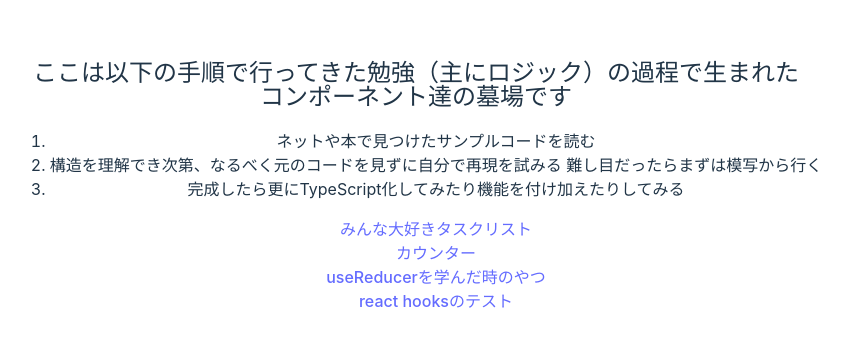
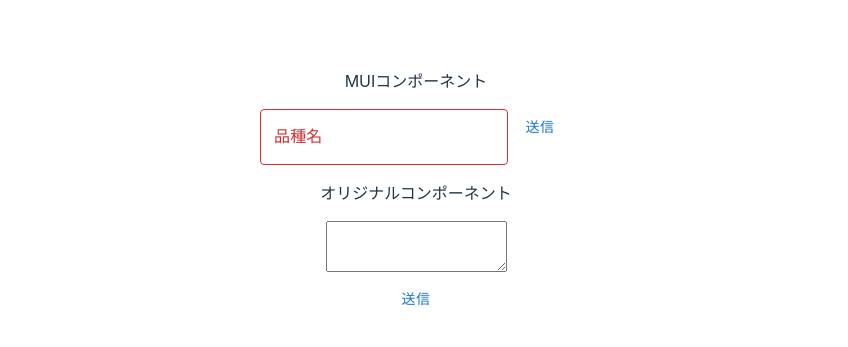
Before and after one commit to hamhamburger/typescript-training, a React (Vite) app: page /form_with_original_component in a window 1280 px wide. Shown: the part 215-562 px from the top of the page, without its empty margins (224-1072 px from the left). Built offline with nearby package versions, Linux system fonts and the light colour scheme.

Commit message:
rhf完全に理解した()

```diff
--- a/src/App.tsx
+++ b/src/App.tsx
@@ -18,7 +18,8 @@
         <Route path="/counter" element={<Counter />} />
         <Route path="/notification" element={<NotificationUseReducerPage />} />
         <Route path="/form" element={<FormPage />} />
-        <Route path="/form_component" element={<FormWithOriginalComponentPage />} />
+        <Route path="/form_component" element={<FormPage />} />
+        <Route path="/form_with_original_component" element={<FormWithOriginalComponentPage />} />
       </Routes>
     </BrowserRouter>
   );
--- /dev/null
+++ b/src/components/reactHooksWithOriginalComponent/FormWithOriginalComponent.tsx
@@ -0,0 +1,44 @@
+import IndependentFieldContainer from "./IndependentFieldContainer"
+import {SubmitHandler, UnpackNestedValue, useForm} from "react-hook-form";
+import { Button } from "@mui/material";
+
+
+type FormInput = {
+  name: string  // TextField用
+}
+
+
+const FormWithOriginalComponent = ():JSX.Element => {
+   const { control, handleSubmit, getValues } = useForm<FormInput>()
+
+  const printWithData = (data: UnpackNestedValue<FormInput>):void => {
+    console.log("dataによる取り出し")
+    const {name} = data
+    console.log(`name ${name}`)
+  }
+
+  const printByGetValues = ():void => {
+
+    console.log("getValues()による取り出し")
+    const {name} = getValues()
+    console.log(`name ${name}`)
+  }
+
+    const onSubmit: SubmitHandler<FormInput> = (data) => {
+      printWithData(data)
+      printByGetValues()
+    }
+
+
+  return (
+    <>
+      <form onSubmit={handleSubmit(onSubmit)} >
+        <IndependentFieldContainer control={control} />
+        <Button type="submit">送信</Button>
+      </form>
+    </>
+  )
+
+}
+
+export default FormWithOriginalComponent
--- a/src/components/reactHooksWithOriginalComponent/FormWithOriginalComponentPage.tsx
+++ b/src/components/reactHooksWithOriginalComponent/FormWithOriginalComponentPage.tsx
@@ -1,17 +1,16 @@
-/* eslint-disable @typescript-eslint/no-misused-promises */
-import React,{useState,useRef} from 'react'
-import { useForm, SubmitHandler, SubmitErrorHandler } from 'react-hook-form'
-import { MyTextArea } from './MyTextArea'
+
 import SingleForm from './SingleForm'
-
+import FormWithOriginalComponent from './FormWithOriginalComponent'
 
 
 const FormWithOriginalComponentPage = ():JSX.Element => {
 
   return (
     <div>
+      <p>MUIコンポーネント</p>
       <SingleForm />
-
+      <p>オリジナルコンポーネント</p>
+      <FormWithOriginalComponent />
     </div>
   )
 
--- a/src/components/reactHooksWithOriginalComponent/IndependentFieldContainer.tsx
+++ b/src/components/reactHooksWithOriginalComponent/IndependentFieldContainer.tsx
@@ -1,6 +1,6 @@
 import { Controller, Control } from "react-hook-form";
-import { TextField } from "@mui/material";
-import React from 'react';
+import { MyTextArea } from './MyTextArea';
+
 
 
 type FormInput = {
@@ -13,20 +13,19 @@
   control: Control<FormInput>
 }
 
-const FruitNameField = ({ control }: Props): JSX.Element => {
+const IndependentFieldContainer = ({ control }: Props): JSX.Element => {
  return (
     <Controller
       control={control}
       name="name"
       defaultValue={""}
       rules={{ required: { value: true, message: "入力必須です" } }}
-      render={({ field, fieldState: { error } }) =>
-        (
-        <TextField
+     render={({ field, fieldState: { error } }) =>
+        // const {onChange} = field
+       (
+        <MyTextArea
           {...field}
-          label="品種名"
           error={(error?.message !== null)}
-          helperText={error?.message}
          />
         )
 
@@ -37,4 +36,4 @@
 
 }
 
-export default FruitNameField
+export default IndependentFieldContainer
--- a/src/components/reactHooksWithOriginalComponent/MyTextArea.tsx
+++ b/src/components/reactHooksWithOriginalComponent/MyTextArea.tsx
@@ -2,14 +2,13 @@
 import type { ChangeEventHandler, FocusEventHandler } from "react"
 
 export type MyTextAreaProps = {
-  error?: string;
+  error?: boolean;
   className?: string;
   placeholder?: string;
 };
 
 export const MyTextArea = (
   props: MyTextAreaProps & {
-    inputRef: TextareaAutosizeProps['ref'];
     value: string;
     onChange: ChangeEventHandler<HTMLTextAreaElement>;
     onBlur: FocusEventHandler<HTMLTextAreaElement>;
@@ -21,10 +20,11 @@
         minRows={3}
         placeholder={props.placeholder}
         className={props.className}
-        ref={props.inputRef}
+
         value={props.value}
         onChange={props.onChange}
         onBlur={props.onBlur}
+
       />
       {(props.error !== undefined) && <FormHelperText error>{props.error}</FormHelperText>}
     </>
```
Also changed, not shown: src/components/reactHooksWithOriginalComponent/IndependentField.tsx (deleted).
